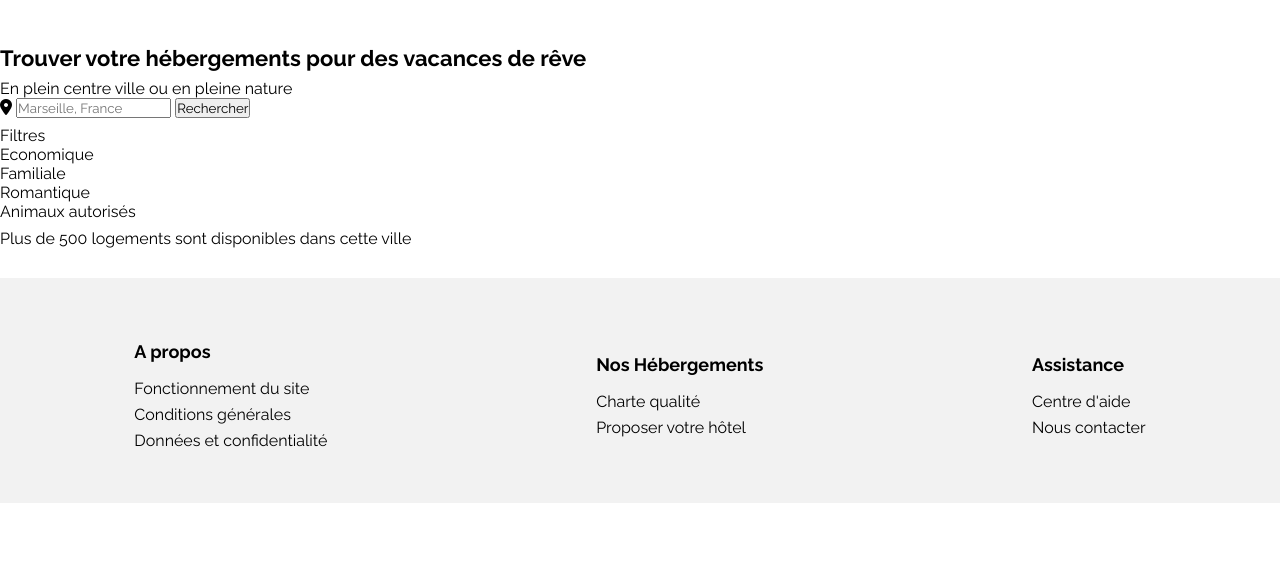
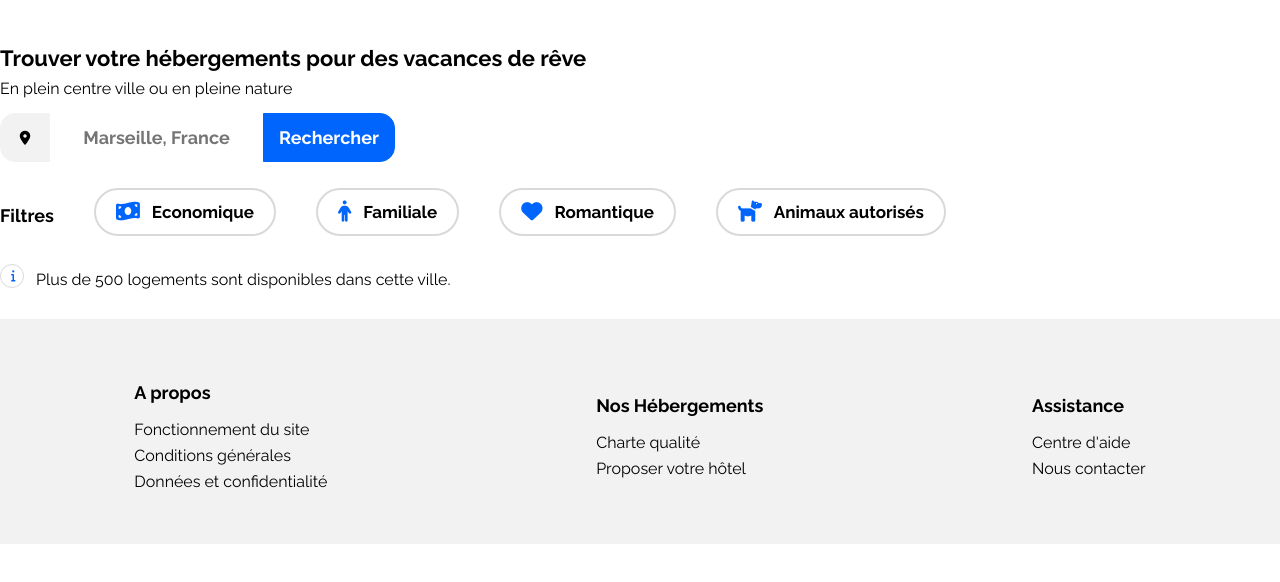
Before and after one commit to AleB798/ocr_p2_integration_booki, a plain HTML site: page index.html in a window 1280 px wide. Shown: the part 80-662 px from the top of the page. Drawn offline with Linux system fonts and the light colour scheme.

Commit message:
Partie infobar

```diff
--- a/index.html
+++ b/index.html
@@ -27,26 +27,21 @@
       <section class ="infobar">
         <h1>Trouver votre hébergements pour des vacances de rêve</h1>
         <P>En plein centre ville ou en pleine nature</P>
-        <div class="form">
-          <form method="post" action="">
-            <label for="city"><i class="fa-solid fa-location-dot"></i>
-            </label>
-            <input type="text" name="city" id="city" placeholder="Marseille, France" value="">
-            <button type="submit">Rechercher</button>
+          <form id="form" method="post" action="">
+           <div class="formicon"><i class="fa-sharp fa-solid fa-location-dot fa-sm"></i></div>
+            <input type="text" name="city" placeholder="Marseille, France" value="">
+            <button class="btnsearch" type="submit">Rechercher</button>
           </form>
+        <div id="filters">
+          <p>Filtres</p>
+            <div><i class="fa-solid fa-money-bill-wave fa-lg"></i>Economique</div>
+            <div><i class="fa-solid fa-person fa-lg"></i>Familiale</div>
+            <div><i class="fa-solid fa-heart fa-lg"></i>Romantique</div>
+            <div><i class="fa-solid fa-dog fa-lg"></i>Animaux autorisés</div>
         </div>
-        <div>
-          <p>Filtres</p>
-          <ul>
-            <li>Economique</li>
-            <li>Familiale</li>
-            <li>Romantique</li>
-            <li>Animaux autorisés</li>
-          </ul>
-        </div>
-        <div>
-          <i > </i>
-          <p>Plus de 500 logements sont disponibles dans cette ville</p>
+        <div id="info">
+          <i class="fa-solid fa-info"></i>
+          <p>Plus de 500 logements sont disponibles dans cette ville.</p>
         </div>
       </section>
       <section class="maincards">
--- a/styles.css
+++ b/styles.css
@@ -58,6 +58,8 @@ body {
 
 /* ----MAIN---- */
 
+/* SECTION INFOBAR */
+
 .infobar {
     margin-top: 48px;
 }
@@ -79,6 +81,105 @@ body {
     padding-top: 8px;
 }
 
+/* FORM */
+#form {
+    height: 49px;
+    margin-top: 15px;
+    display: flex;
+    justify-content: flex-start;
+}
+
+.formicon {
+    width: 50px;
+    background: #F2F2F2;
+    border: 1px solid #F2F2F2;
+    border-radius: 15px 0px 0px 15px;
+    display: flex;
+    justify-content: center;
+    align-items: center;
+}
+
+input {
+    font-family: 'Raleway';
+    font-style: normal;
+    font-weight: 700;
+    font-size: 18px;
+    line-height: 21px;
+    text-align: center;
+    color: #000000;
+    border: none;
+}
+
+.btnsearch {
+    width: 132px;
+    background: #0065FC;
+    border: 1px solid #0065FC;
+    border-radius: 0px 15px 15px 0px;
+    font-family: 'Raleway';
+    font-style: normal;
+    font-weight: 700;
+    font-size: 18px;
+    line-height: 21px;
+    text-align: center;
+    color: #FFFFFF;
+}
+
+/* FILTERS */
+#filters {
+    margin-top: 22px;
+    display: flex;
+    justify-content: flex-start;
+    align-items: center;
+    flex-wrap: wrap;
+    font-weight: 700;
+    font-size: 17px;
+    line-height: 20px;
+}
+
+#filters p {
+    font-weight: 700;
+    font-size: 18px;
+    line-height: 48px;
+}
+
+#filters div {
+    display: flex;
+    justify-content: center;
+    align-items: center;
+    margin-left: 40px;
+    gap: 12px;
+    height: 48px;
+    border: 2px solid #D9D9D9;
+    border-radius: 25px;
+    padding: 4px 20px;
+}
+
+#filters i {
+    color: #0065FC;
+}
+
+#filters div:hover {
+    background: #DEEBFF;
+}
+
+/* INFO */
+#info {
+    display: flex;
+    align-items: center;
+    margin-top: 22px;
+    gap: 12px;
+}
+
+#info i {
+    color: #0065FC;
+    font-size: 12px;
+    height: 24px;
+    width: 24px;
+    border: 1px solid #D9D9D9;
+    border-radius: 50px;
+    padding: 5px 10px;
+}
+
 /* ----FOOTER---- */
 
 .footer {
@@ -88,7 +189,7 @@ body {
     justify-content: space-around;
     align-items: center;
     flex-wrap: wrap;
-    margin-top: 30px
+    margin-top: 30px;
 }
 
 .footer ul {
```
